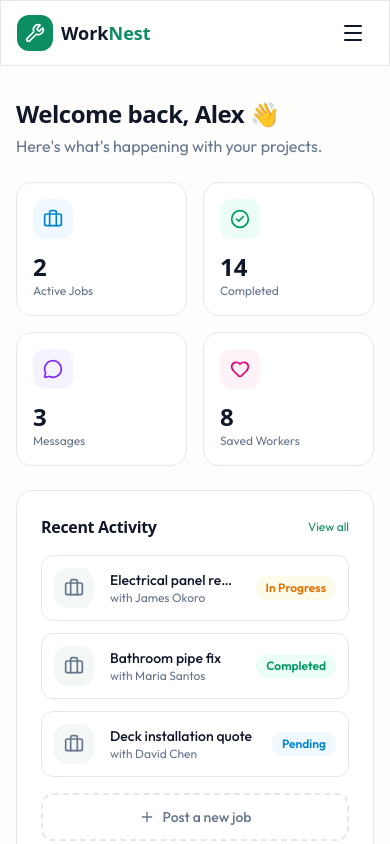
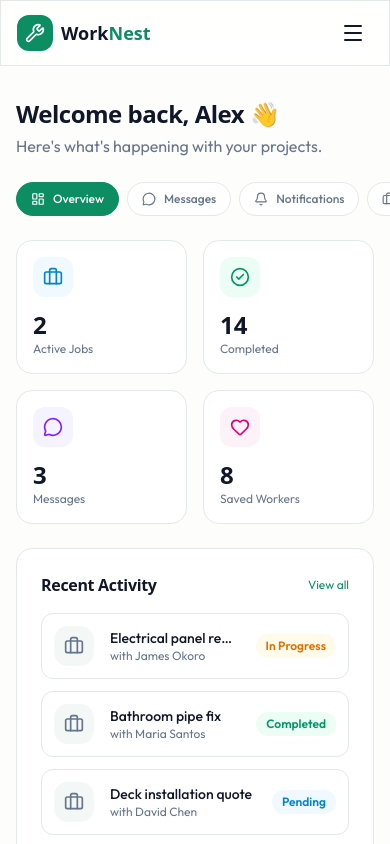
Before and after one commit to e-gors/work-nest-web, a React (Vite) app: page /dashboard in a window 390 px wide. Shown: the top 844 px of the page. Built offline with nearby package versions, Linux system fonts and the light colour scheme.

Commit message:
updated dashboard to add those panels

```diff
--- a/src/pages/Dashboard.tsx
+++ b/src/pages/Dashboard.tsx
@@ -1,4 +1,4 @@
-import React, { useState } from "react";
+import { useState } from "react";
 import { Link } from "react-router-dom";
 import {
   LayoutDashboard,
@@ -14,11 +14,54 @@ import {
   Plus,
   Calendar,
   ChevronRight,
+  type LucideIcon,
 } from "lucide-react";
 import { cn } from "@/lib/utils";
 import WorkerCalendar from "@/components/dashboard/WorkerCalendar";
+import MyJobsPanel from "@/components/dashboard/MyJobsPanel";
+import SavedWorkersPanel from "@/components/dashboard/SavedWorkersPanel";
+import MessagesPanel from "@/components/dashboard/MessagesPanel";
+import NotificationsPanel from "@/components/dashboard/NotificationsPanel";
+import ProfilePanel from "@/components/dashboard/ProfilePanel";
+import SettingsPanel from "@/components/dashboard/SettingsPanel";
 
-const navItems = [
+const PAGE_META = {
+  overview: {
+    title: "Welcome back, Alex 👋",
+    sub: "Here's what's happening with your projects.",
+  },
+  calendar: {
+    title: "Booking Calendar",
+    sub: "Manage your availability and visualize upcoming bookings.",
+  },
+  jobs: { title: "My Jobs", sub: "Track and manage all your booked services." },
+  favorites: {
+    title: "Saved Workers",
+    sub: "Your shortlisted professionals, ready to hire.",
+  },
+  messages: { title: "Messages", sub: "Stay in touch with your workers." },
+  notifications: {
+    title: "Notifications",
+    sub: "All your recent updates in one place.",
+  },
+  profile: {
+    title: "My Profile",
+    sub: "Keep your personal information up to date.",
+  },
+  settings: {
+    title: "Settings",
+    sub: "Manage your preferences and account security.",
+  },
+};
+
+type PageKey = keyof typeof PAGE_META;
+
+const navItems: {
+  id: PageKey;
+  label: string;
+  icon: LucideIcon;
+  badge?: number;
+}[] = [
   { id: "overview", label: "Overview", icon: LayoutDashboard },
   { id: "messages", label: "Messages", icon: MessageCircle, badge: 3 },
   { id: "notifications", label: "Notifications", icon: Bell, badge: 5 },
@@ -89,7 +132,7 @@ const recentActivity = [
 ];
 
 export default function Dashboard() {
-  const [active, setActive] = useState("overview");
+  const [active, setActive] = useState<PageKey>("overview");
 
   return (
     <div className="mx-auto max-w-7xl px-4 sm:px-6 lg:px-8 py-8">
@@ -146,19 +189,46 @@ export default function Dashboard() {
         <div className="flex-1 min-w-0">
           <div className="mb-6">
             <h1 className="font-heading text-2xl sm:text-3xl font-bold">
-              {active === "calendar"
-                ? "Booking Calendar"
-                : "Welcome back, Alex 👋"}
+              {PAGE_META[active]?.title}
             </h1>
             <p className="mt-1 text-muted-foreground">
-              {active === "calendar"
-                ? "Manage your availability and visualize upcoming bookings."
-                : "Here's what's happening with your projects."}
+              {PAGE_META[active]?.sub}
             </p>
           </div>
 
+          {/* Mobile tab bar */}
+          <nav className="lg:hidden -mx-4 px-4 mb-5 flex gap-2 overflow-x-auto no-scrollbar pb-1">
+            {navItems.map((item) => (
+              <button
+                key={item.id}
+                onClick={() => setActive(item.id)}
+                className={cn(
+                  "inline-flex items-center gap-2 shrink-0 rounded-full border px-3.5 py-2 text-xs font-medium transition-colors",
+                  active === item.id
+                    ? "border-primary bg-primary text-primary-foreground"
+                    : "border-border bg-card text-muted-foreground",
+                )}
+              >
+                <item.icon className="h-3.5 w-3.5" />
+                {item.label}
+              </button>
+            ))}
+          </nav>
+
           {active === "calendar" ? (
             <WorkerCalendar />
+          ) : active === "jobs" ? (
+            <MyJobsPanel />
+          ) : active === "favorites" ? (
+            <SavedWorkersPanel />
+          ) : active === "messages" ? (
+            <MessagesPanel />
+          ) : active === "notifications" ? (
+            <NotificationsPanel />
+          ) : active === "profile" ? (
+            <ProfilePanel />
+          ) : active === "settings" ? (
+            <SettingsPanel />
           ) : (
             <>
               {/* Stats */}
@@ -294,12 +364,12 @@ export default function Dashboard() {
                       </li>
                     ))}
                   </ul>
-                  <Link
-                    to="/profile"
+                  <button
+                    onClick={() => setActive("profile")}
                     className="mt-5 inline-flex items-center gap-1 text-sm font-semibold text-primary hover:gap-2 transition-all"
                   >
                     Complete profile <ArrowRight className="h-4 w-4" />
-                  </Link>
+                  </button>
                 </div>
               </div>
 
```
